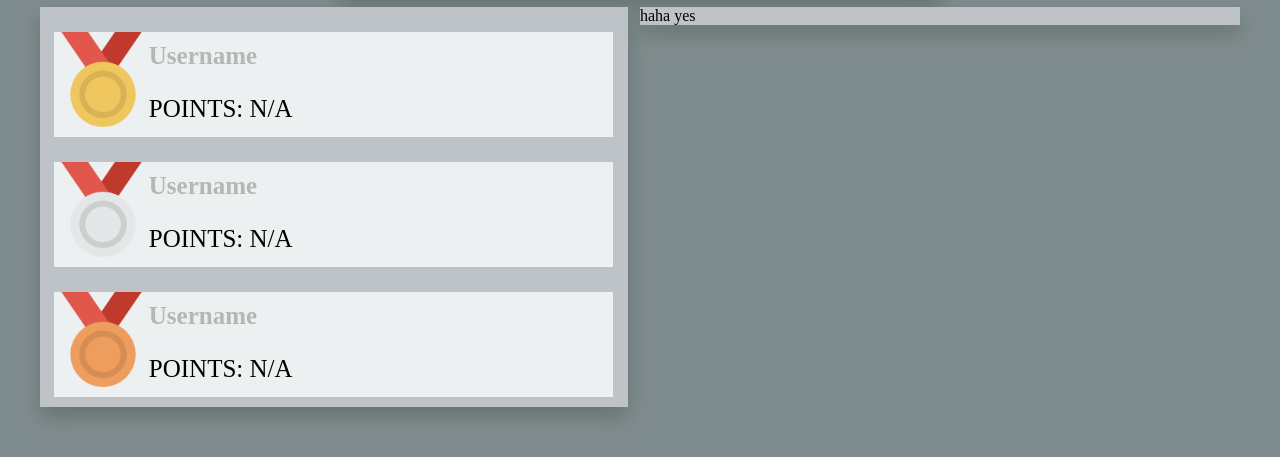
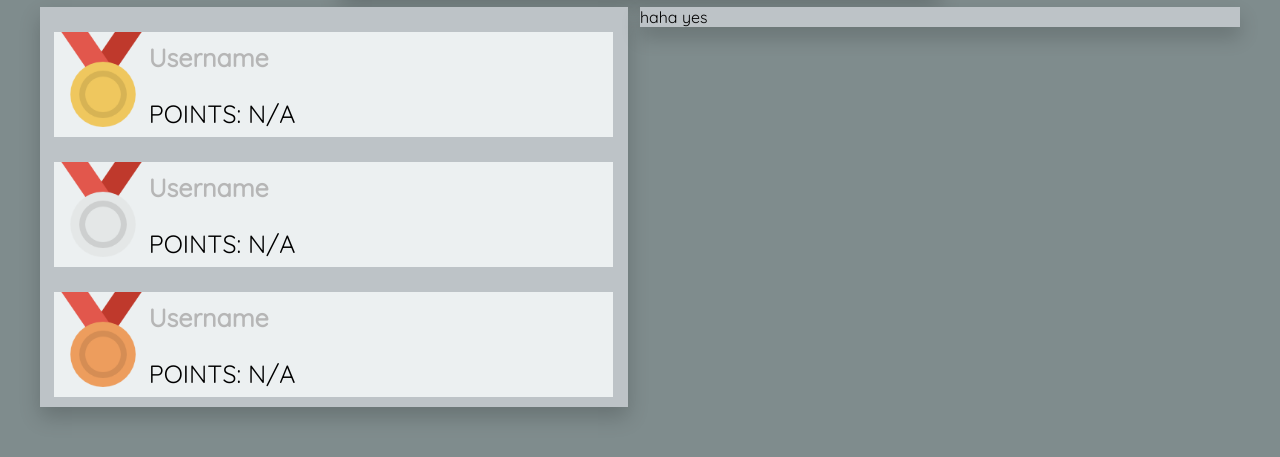
Before and after one commit to ImgurDiscord/pointsbot, a website: page client/index.html in a window 1280 px wide. Shown: the part 191-648 px from the top of the page. Drawn offline with nearby package versions, Linux system fonts and the light colour scheme; no server answers.

Commit message:
playin with website stuff

```diff
--- a/client/main.css
+++ b/client/main.css
@@ -2,6 +2,7 @@
 
 body {
 	background: #7f8c8d;
+	font-family: 'Quicksand', sans-serif;
 }
 
 .title {
```
